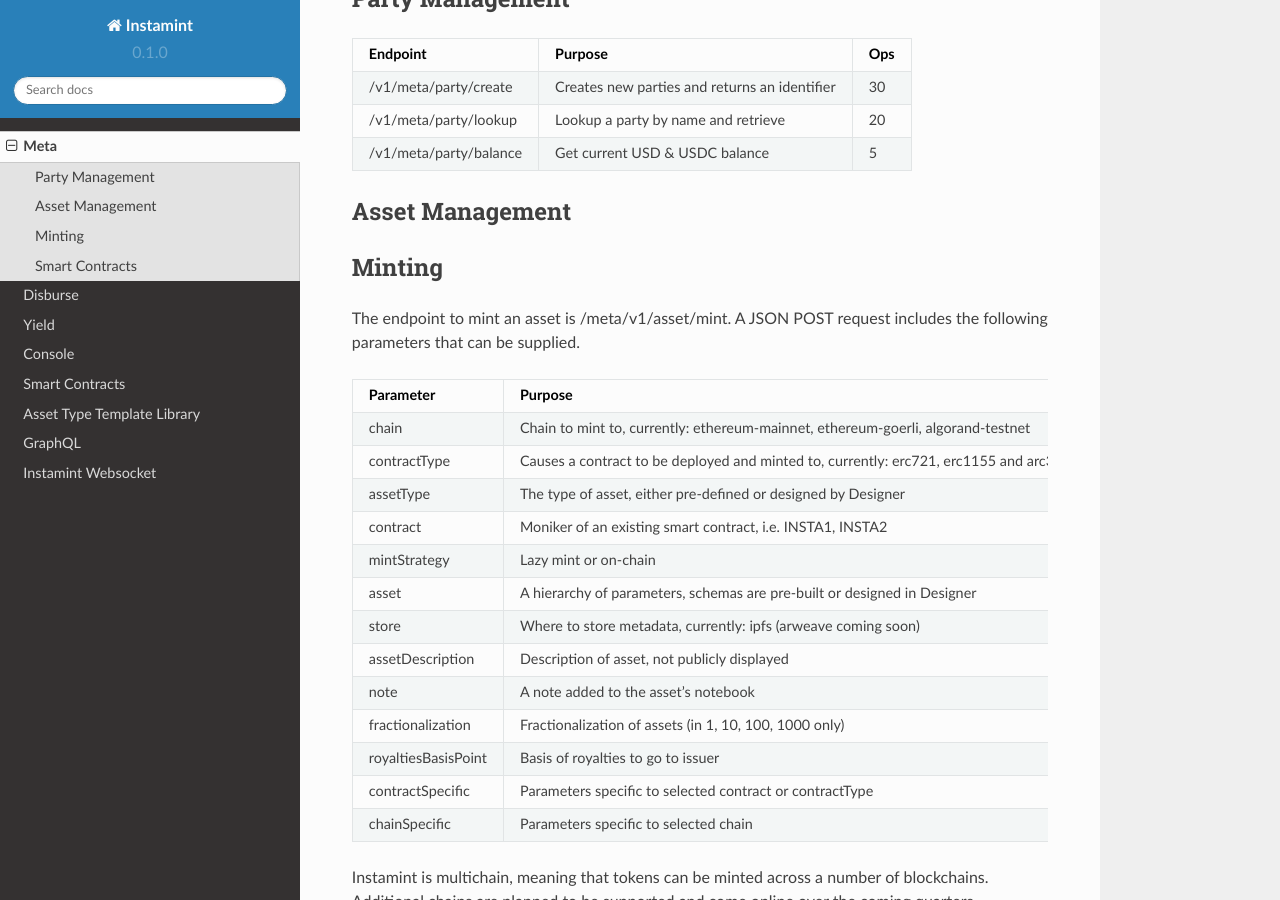
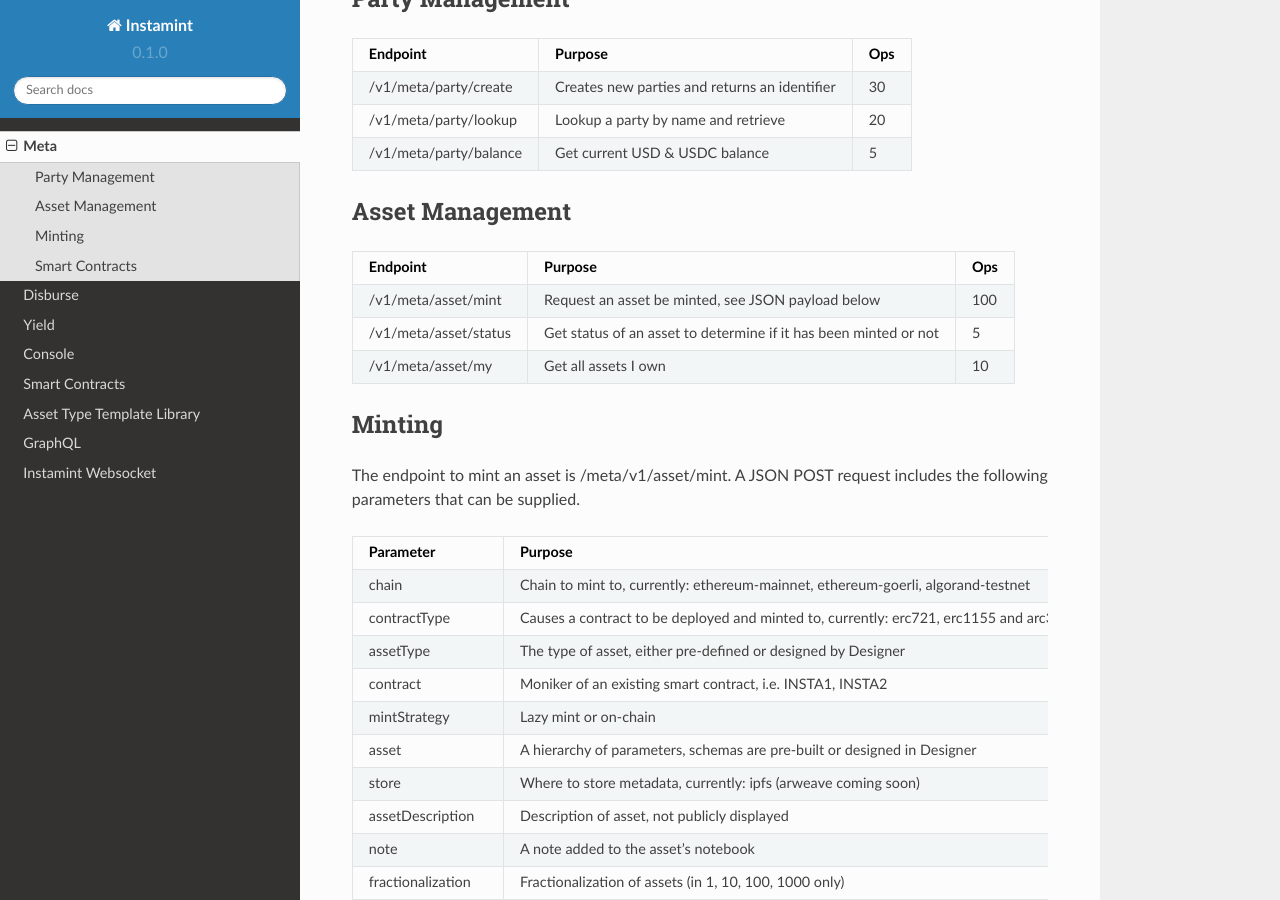
Before and after one commit to instamint/zzz-deprecated-docs, a Sphinx documentation site: the page built from docs/source/meta.rst, in a window 1280 px wide and 900 px high, scrolled down 610 px. Built offline with Sphinx 7.4.7 and the Read the Docs theme 2.0.0, drawn with Linux system fonts in a browser that asks for light colours; pages that are not in the unit, such as notebooks, are missing from menus.

Commit message:
Update meta.rst

```diff
--- a/docs/source/meta.rst
+++ b/docs/source/meta.rst
@@ -27,7 +27,7 @@
 ---------------------
 
 +----------------------------+-----------------------------------------------------------------------------+-----+
-| Endpoint                   | Purpose                                                                     | Ops
+| Endpoint                   | Purpose                                                                     | Ops |
 +============================+=============================================================================+=====+
 | /v1/meta/asset/mint        | Request an asset be minted, see JSON payload below                          | 100 |
 +----------------------------+-----------------------------------------------------------------------------+-----+
```
